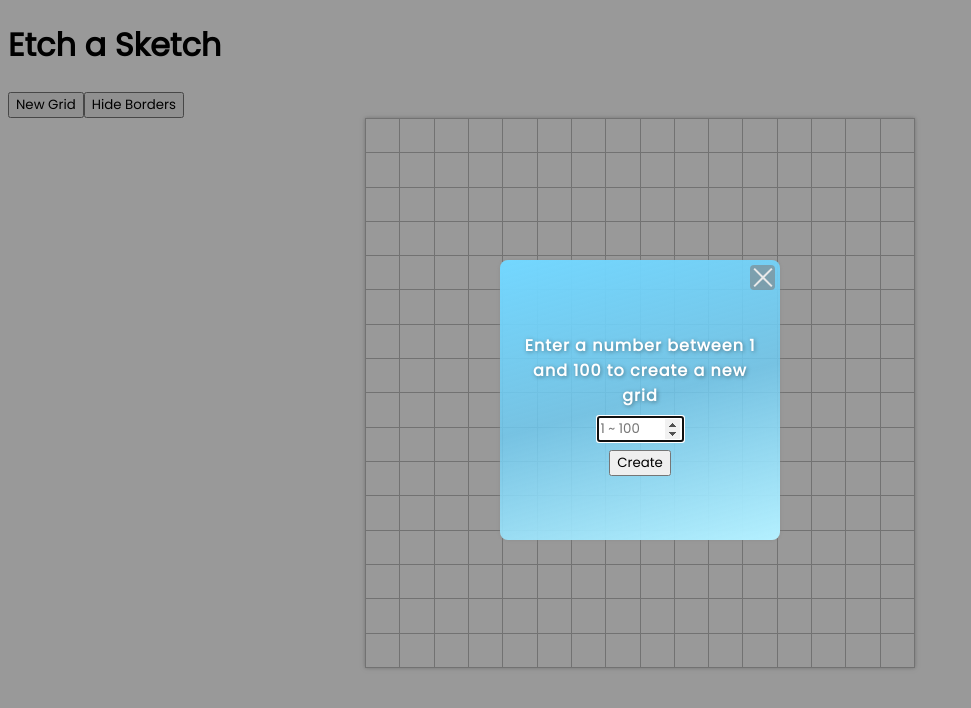
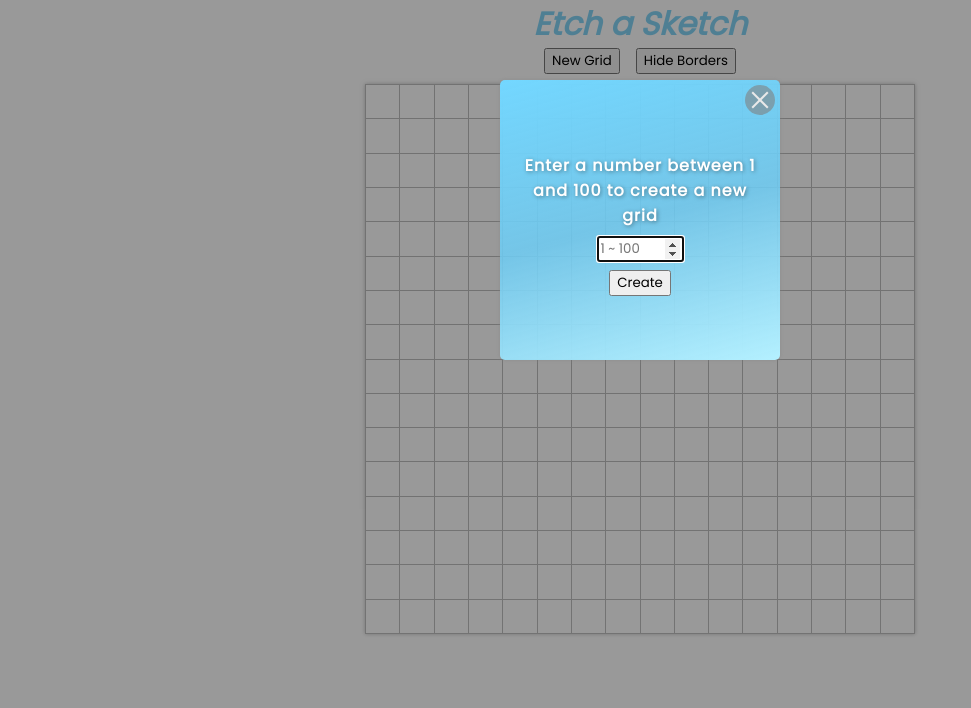
Before and after one commit to amShuri/Etch-a-Sketch, a plain HTML site: page index.html in a window 1280 px wide. Both pictures are taken after a click on the button "New Grid". Shown: the whole page, without its empty margins (0-971 px from the left). Drawn offline with Linux system fonts and the light colour scheme.

Commit message:
Update class names and add styles for the new btn

```diff
--- a/style.css
+++ b/style.css
@@ -11,8 +11,22 @@
     --gray-border: solid 1px rgba(128, 128, 128, 0.5);
 }
 
+body {
+    max-width: 550px;
+    margin: 0 auto;
+    margin-bottom: 1rem;
+}
+
 button {
     cursor: pointer;
+}
+
+h1 {
+    margin: 0;
+    display: flex;
+    justify-content: center;
+    color:rgba(110, 205, 245, 0.85);
+    font-style: italic;
 }
 
 .flex-container {
@@ -21,9 +35,10 @@ button {
     margin: 0 auto;
     display: flex;
     border: var(--gray-border);
-    border-top: 0;
-    border-left: 0;
+    border-top: none;
+    border-left: none;
     box-shadow: var(--gray-box-shadow);
+    border-width: 1px;
 }
 
 .flex-child {
@@ -35,13 +50,14 @@ button {
 .flex-item {
     height: 100%;
     border: var(--gray-border);
-    border-bottom: 0;
-    border-right: 0;
+    border-bottom: none;
+    border-right: none;
+    border-width: 1px;
 }
 
 .bg-fade {
     display: flex;
-    align-items: center;
+    align-items: flex-start;
     height: 100%;
     width: 100%;
     position: fixed;
@@ -50,9 +66,10 @@ button {
     background-color: rgba(0, 0, 0, 0.4);
 }
 
-.new-grid-btn {
-    display: block;
-    margin: 0 auto;
+.btn-container {
+    display: flex;
+    justify-content: center;
+    gap: 1rem;
     margin-bottom: 10px;
 }
 
@@ -60,14 +77,15 @@ button {
     width: 280px;
     height: 280px;
     background-color: rgb(180, 240, 255);
-    background: linear-gradient(345deg, rgba(180, 240, 255, 1) 0%, rgba(110, 205, 245, 0.8) 50%, rgba(115, 215, 255, 1) 100%);
+    background: linear-gradient(345deg, rgba(180, 240, 255, 1) 0%, rgba(110, 205, 245, 0.85) 50%, rgba(115, 215, 255, 1) 100%);
     margin: 0 auto;
+    margin-top: 5rem;
     display: flex;
     align-items: center;
     justify-content: center;
     flex-direction: column;
     gap: 0.5rem;
-    border-radius: .5rem;
+    border-radius: 5px;
     box-shadow: var(--gray-box-shadow);
 }
 
@@ -91,20 +109,21 @@ button {
 .prompt-close-btn {
     position: absolute;
     cursor: pointer;
-    width: 25px;
-    height: 25px;
-    left: 110px;
+    width: 30px;
+    height: 30px;
+    left: 105px;
     top: -60px;
     color: #fff;
     background-color: rgba(128, 128, 128, 0.6);
-    border-radius: 4px;
+    border-radius: 50%;
 }
 .prompt-close-btn:before,
 .prompt-close-btn:after {
     position: absolute;
     content: ' ';
-    height: 25px;
-    margin-left: 12px;
+    height: 22px;
+    margin-left: 14px;
+    margin-top: 4px;
     width: 2px;
     background-color: #e9e9e9;
 }
@@ -118,8 +137,8 @@ button {
     filter:brightness(125%);
 }
 
-.warning-color {
-    color: rgb(255, 0, 0);
+.prompt-warning-msg {
+    color: rgb(235, 65, 65);
     text-shadow: 1px 1px 4px rgba(255, 255, 255, 0.8);
 }
 
@@ -142,4 +161,7 @@ need to find a better way to make this responsive */
         width: 300px;
         height: 300px;
     }
+    .prompt-box {
+        margin-top: 3.5rem;
+    }
 }
```
